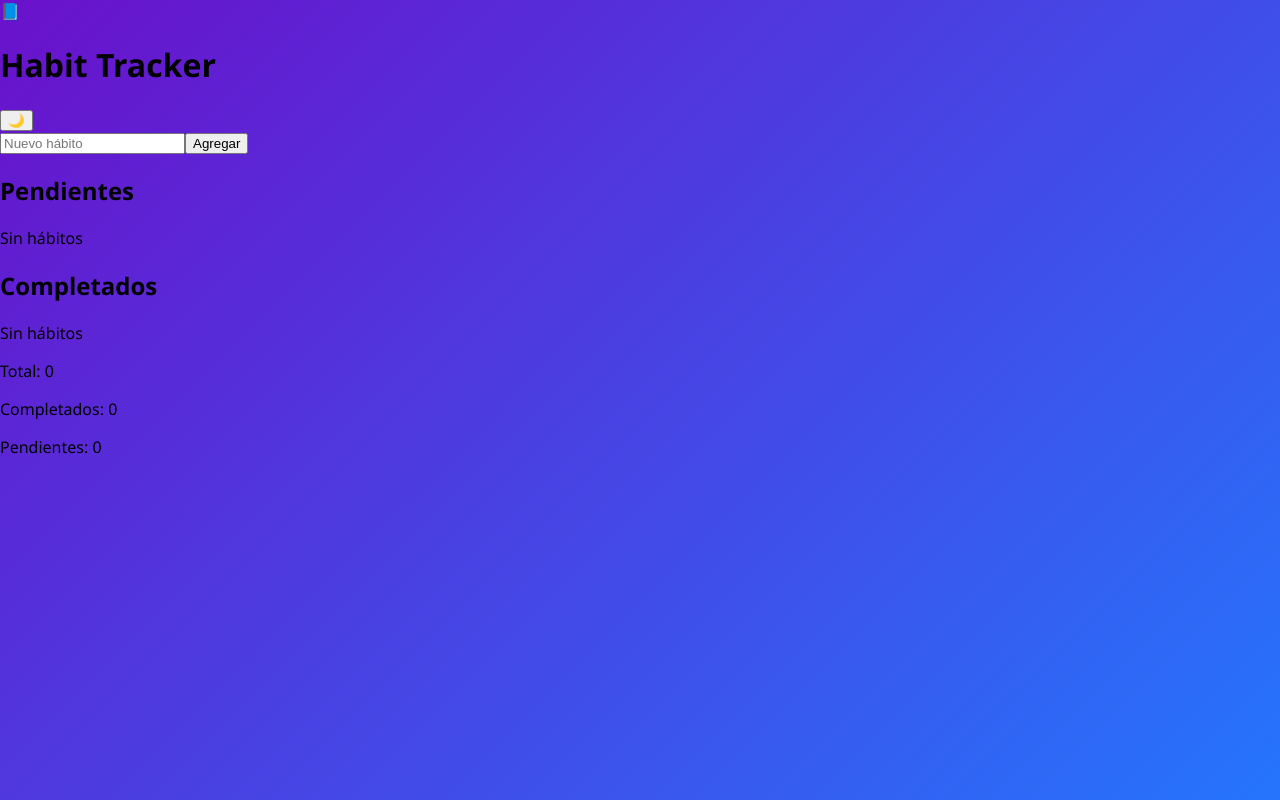
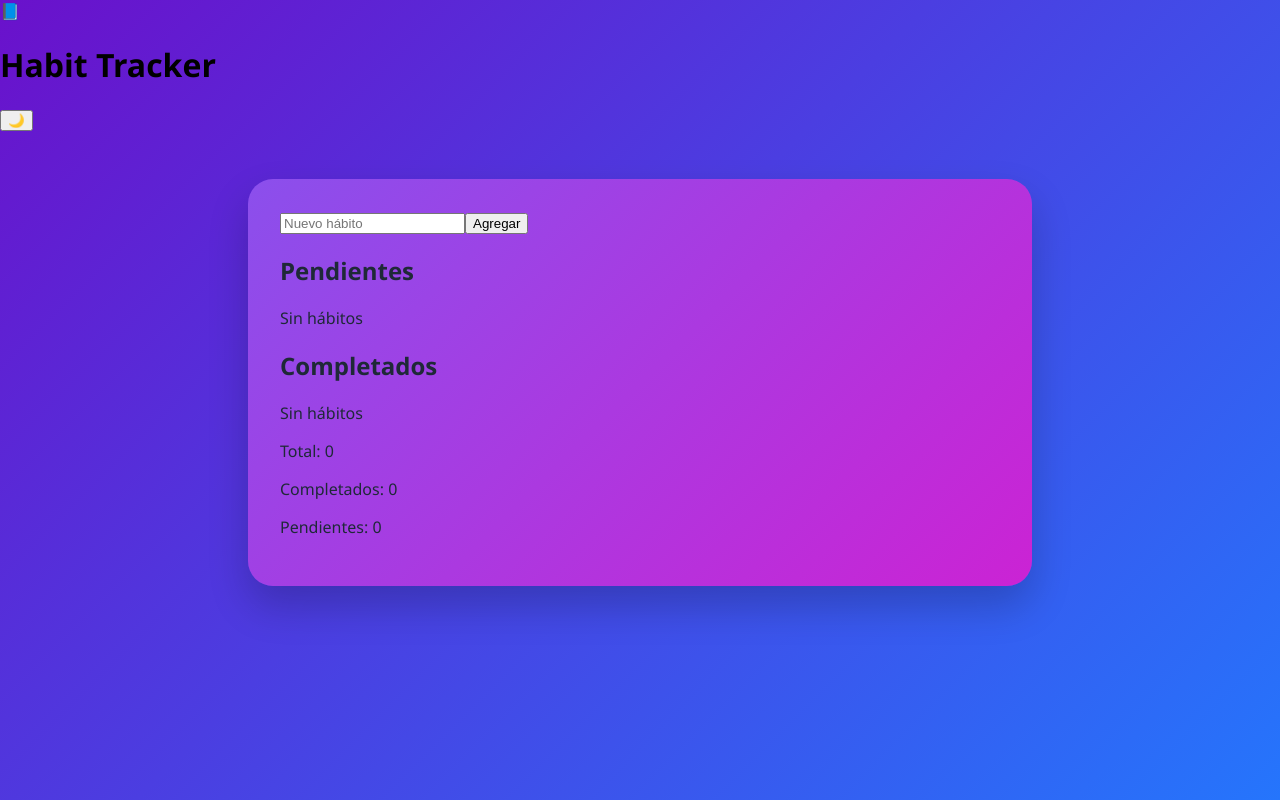
Before and after one commit to urielrvp-cmd/Habit-Tracker, a React (Vite) app in the folder Habit-Tracker/: page / in a window 1280 px wide. Built offline with nearby package versions, Linux system fonts and the light colour scheme.

Commit message:
agrego estilos del contenedor principal

```diff
--- a/Habit-Tracker/src/App.jsx
+++ b/Habit-Tracker/src/App.jsx
@@ -33,11 +33,9 @@ function App() {
       <header className="encabezado-aplicacion">
         <div className="barra-superior">
           <div className="logo-aplicacion">📘</div>
-
           <h1 className="titulo-aplicacion">
             Habit Tracker
           </h1>
-
           <button
             className="boton-modo"
             onClick={alternarModo}
@@ -47,6 +45,8 @@ function App() {
           </button>
         </div>
       </header>
+
+      <main className="contenedor-principal">
         <FormularioHabito onAgregar={agregarHabito} />
           <section>
             <h2>Pendientes</h2>
@@ -74,6 +74,7 @@ function App() {
           total={habitos.length}
           completados={habitosCompletados.length}
           />
+      </main>
     </div>
   );
 }
--- a/Habit-Tracker/src/index.css
+++ b/Habit-Tracker/src/index.css
@@ -36,3 +36,13 @@ body,
               color 0.6s ease,
               box-shadow 0.6s ease;
 }
+
+.contenedor-principal {
+  max-width: 720px;
+  margin: 3rem auto;
+  padding: 2rem;
+  border-radius: 25px;
+  box-shadow: 0 20px 40px rgba(0, 0, 0, 0.2);
+  background: var(--fondo-app);
+  color: var(--texto-principal);
+}
```
Lines whose indentation alone changed are shown as unchanged.
